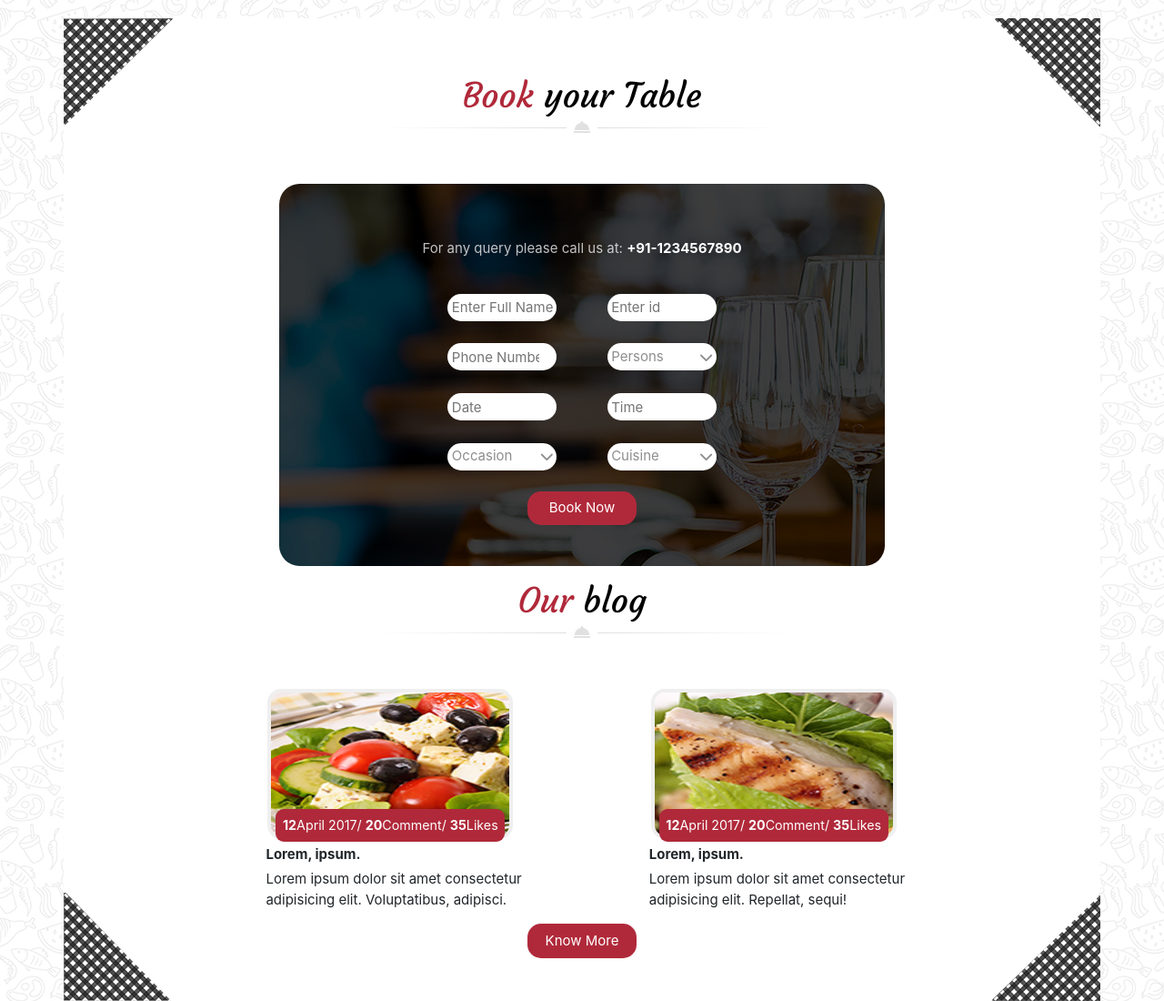
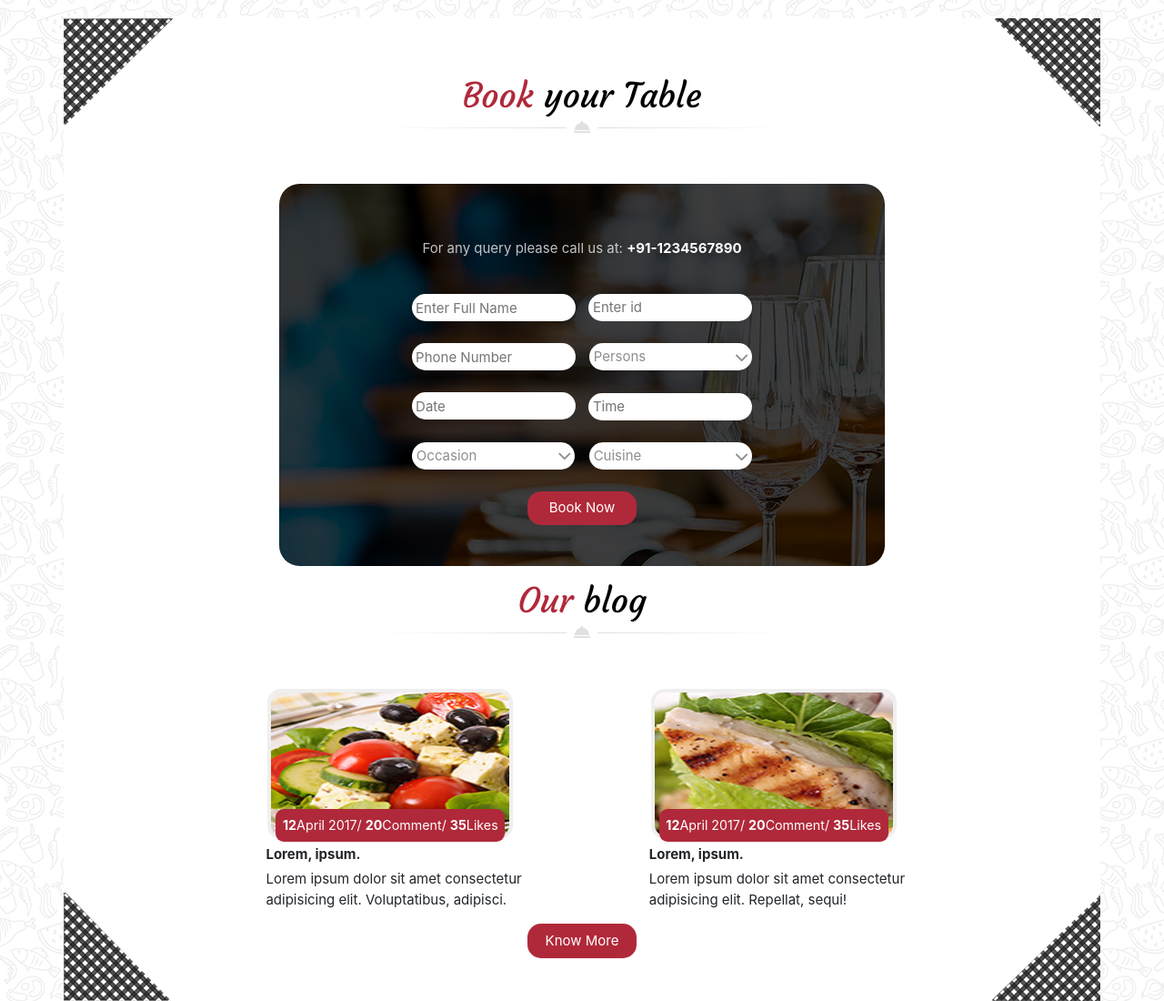
Before and after one commit to Crosimo/siteduchef, a plain HTML site: page index.html in a window 1280 px wide. Shown: the part 2815-3915 px from the top of the page at 91% size. Drawn offline with nearby package versions, Linux system fonts and the light colour scheme.

Commit message:
vrmt fini

```diff
--- a/src/sass/module/_section3.sass
+++ b/src/sass/module/_section3.sass
@@ -83,7 +83,8 @@
                         border-radius: 1rem
                         padding: 0.3rem
                         border: none
-                        margin: 0.1rem
+                        margin: 0.05rem
+                        width: 12rem
                     .dropdown
                         position: relative
                         display: inline-block
```
Also changed, not shown: public/css/app.css, 1 other file.
